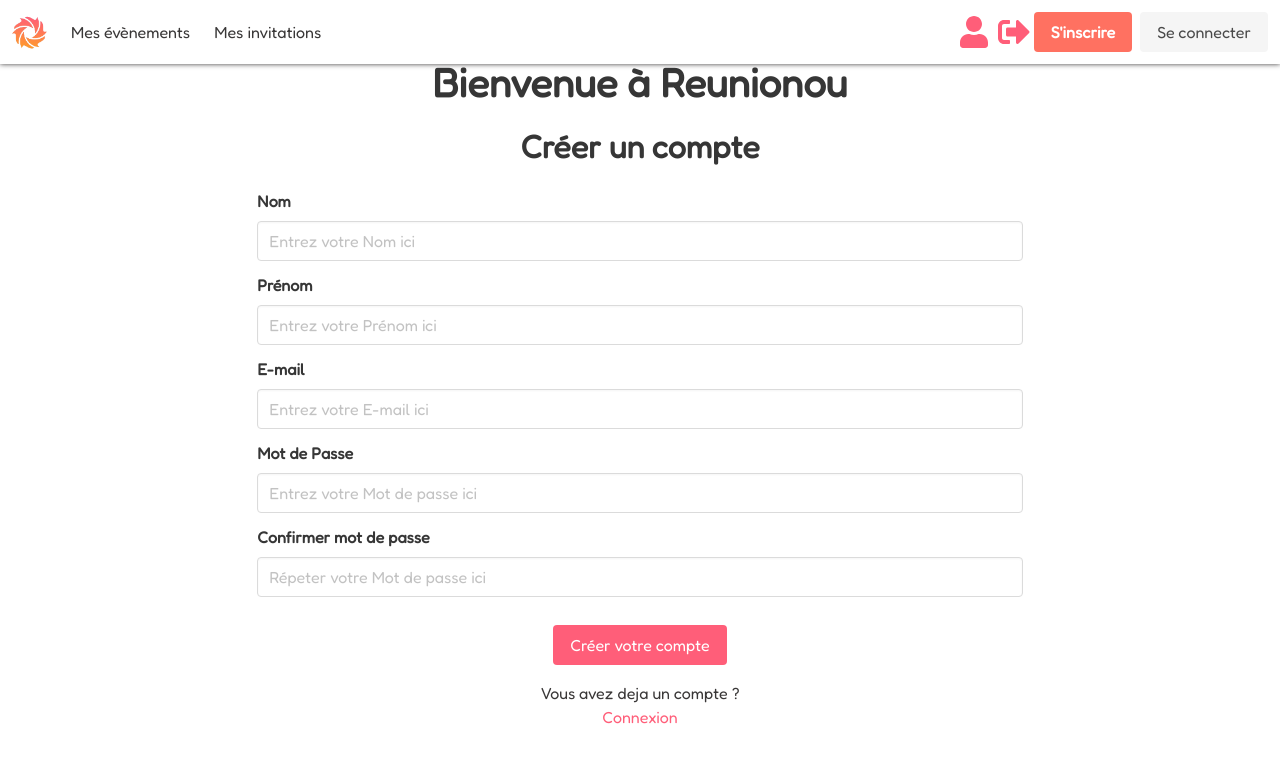
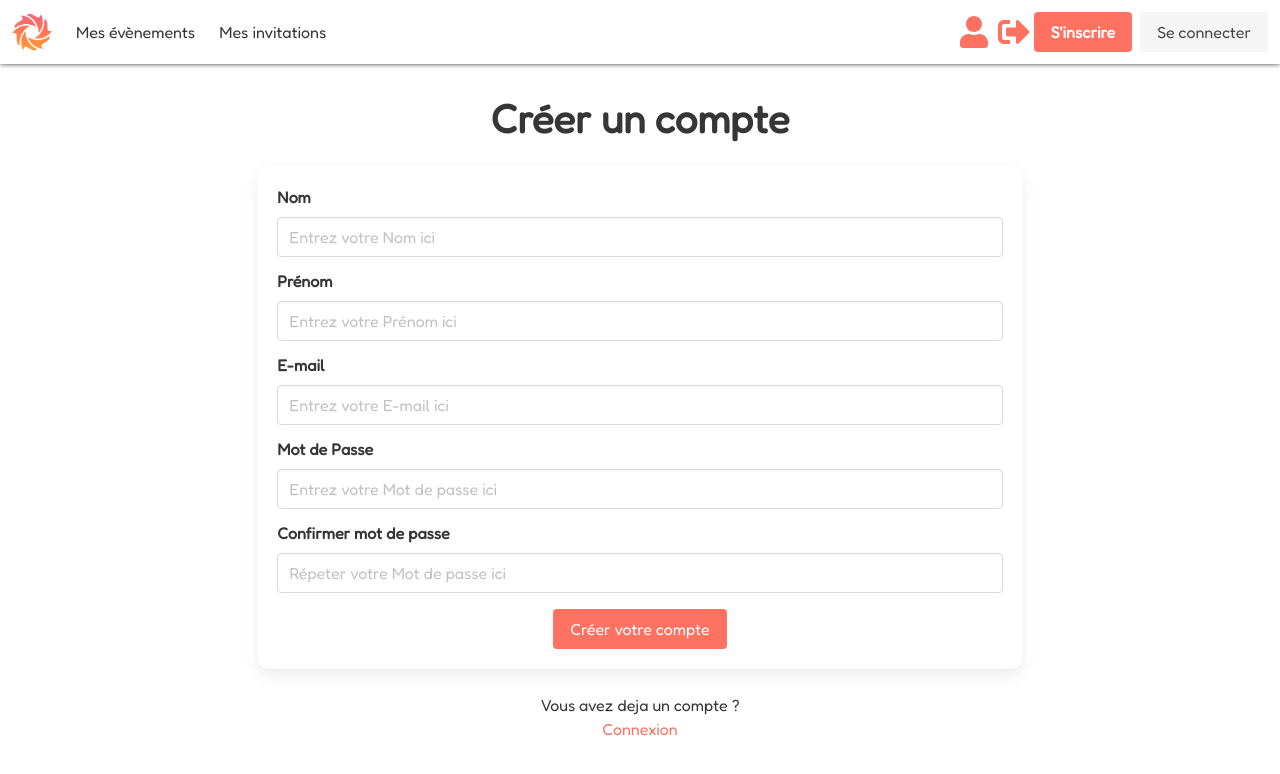
Before and after one commit to akremjomaa/Reunionou-WebApp, a Vue app: page /createAccount in a window 1280 px wide. Shown: the top 774 px of the page. Built offline with nearby package versions, Linux system fonts and the light colour scheme.

Commit message:
CSS ProfileView

```diff
--- a/index.html
+++ b/index.html
@@ -9,7 +9,7 @@
     <!-- intégration du framework CSS BULMA avec Font Awesome -->
     <script defer src="https://use.fontawesome.com/releases/v5.15.4/js/all.js"></script>
 
-    <link rel="stylesheet" href="src/assets/style.css">
+    <link rel="stylesheet" href="/src/assets/style.css">
   </head>
   <body>
     <div id="app"></div>
--- a/src/assets/style.scss
+++ b/src/assets/style.scss
@@ -13,21 +13,13 @@
 // Update Bulma's global variables
 $family-sans-serif: 'Fredoka', sans-serif;
 $primary: $orange1;
-$link: $red;
+$link: $orange1;
 $text: $black;
-
+$box-radius: 12px;
 $navbar-item-img-max-height: none;
 
 @import "../../node_modules/bulma/bulma.sass";
 
 .navbar{
-    align-items: center;
     box-shadow: 0 0 5px;
 }
-.buttons:not(:last-child), .buttons:last-child, .buttons .button{
-    margin-top: 0;
-    margin-bottom: 0;
-}
-.button-form{
-    margin: 1rem auto;
-}
--- a/src/components/NavBar.vue
+++ b/src/components/NavBar.vue
@@ -7,10 +7,10 @@
 </script>
 
 <template>
-  <nav v-if="$route.path !== '/DisplayDevice'" class="navbar is-fixed-top" role="navigation" aria-label="main navigation">
-    <div class="navbar-brand">
+  <nav v-if="$route.path !== '/DisplayDevice'" class="navbar is-fixed-top is-align-items-center" role="navigation" aria-label="main navigation">
+    <div class="navbar-brand is-align-items-center">
       <router-link to="/" class="navbar-item">
-        <img src="/logo.png" alt="logo" width="35" height="35">
+        <img src="/logo.png" alt="logo" width="40" height="40">
       </router-link>
       <a role="button" class="navbar-burger" aria-label="menu" aria-expanded="false" @click="state.menuOuvert=!state.menuOuvert">
         <span aria-hidden="true"></span>
@@ -32,8 +32,8 @@
       <div class="navbar-end">
         <div class="navbar-item">
           <!--Navbar utilisateur connecté-->
-          <div class="buttons">
-            <router-link to="/">
+          <div class="buttons my-0">
+            <router-link to="/user/2">
               <span class="icon is-large">
                 <i class="fas fa-2x fa-user"></i>
               </span>
@@ -47,11 +47,11 @@
 
           <!--Navbar utilisateur déconnecté-->
 
-          <div class="buttons">
-            <router-link to="/createAccount" class="button is-primary">
+          <div class="buttons my-0">
+            <router-link to="/createAccount" class="button is-primary my-0">
               <strong>S'inscrire</strong>
             </router-link>
-            <router-link to="/" class="button is-light">
+            <router-link to="/" class="button is-light my-0">
               Se connecter
             </router-link>
           </div>
--- a/src/views/CreateUserAccountView.vue
+++ b/src/views/CreateUserAccountView.vue
@@ -42,10 +42,9 @@
 </script>
 
 <template>
-    <section class="column is-8 is-offset-2">
-        <h1 class="title is-2 has-text-centered">Bienvenue à Reunionou</h1>
-        <h2 class="title is-3 has-text-centered">Créer un compte</h2>
-        <form @submit.prevent="validationFormulaire">
+    <section class="column pt-6 is-8 is-offset-2">
+        <h1 class="title is-2 has-text-centered">Créer un compte</h1>
+        <form @submit.prevent="validationFormulaire" class="box">
             <div class="field">
                 <label class="label">Nom</label>
                 <div class="control">
@@ -82,8 +81,8 @@
                         placeholder="Répeter votre Mot de passe ici">
                 </div>
             </div>
-            <div class="field is-grouped container">
-                <div class="control button-form">
+            <div class="field">
+                <div class="control is-flex is-justify-content-center mt-4">
                     <button class="button is-link" type="submit">Créer votre compte </button>
                 </div>
             </div>
--- a/src/views/HomeView.vue
+++ b/src/views/HomeView.vue
@@ -2,7 +2,7 @@
 </script>
 
 <template>
-  <main>
-    <h1>IT WORKS !</h1>
-  </main>
+  <section class="column is-12 pt-6">
+    <h1 class="title is-2 has-text-centered">Bienvenue sur Réunionou !</h1>
+  </section>
 </template>
--- a/src/views/UserProfileView.vue
+++ b/src/views/UserProfileView.vue
@@ -22,14 +22,19 @@
     })
 }
 </script>
+
 <template>
-<main>
-    <div>
-        <h1> Bonjour Madame/Monsieur {{state.member.firstname}} {{state.member.lastname}}  </h1>
-        <h2> Votre Adresse mail : {{state.member.email}}</h2>
-        <button><router-link :to="`/user/update/${state.member.id}`">Modifier votre compte</router-link></button>
+<section class="column pt-6 is-8 is-offset-2">
+    <h1 class="title is-2 has-text-centered">Votre profil</h1>
+    <div class="box">
+        <p class="mb-4"><strong>Votre nom :</strong> {{state.member.lastname}}</p>
+        <p class="mb-4"><strong>Votre prénom :</strong> {{state.member.firstname}}</p>
+        <p class="mb-4"><strong>Votre adresse mail :</strong> {{state.member.email}}</p>
     </div>
-</main>
+    <div class="is-flex is-justify-content-center">
+        <router-link class="button is-link" :to="`/user/update/${state.member.id}`">Modifier votre compte</router-link>
+    </div>
+</section>
 </template>
 <style scoped>
 
```
Also changed, not shown: src/assets/style.css, 1 other file (tests, documents, lock files or other folders).
